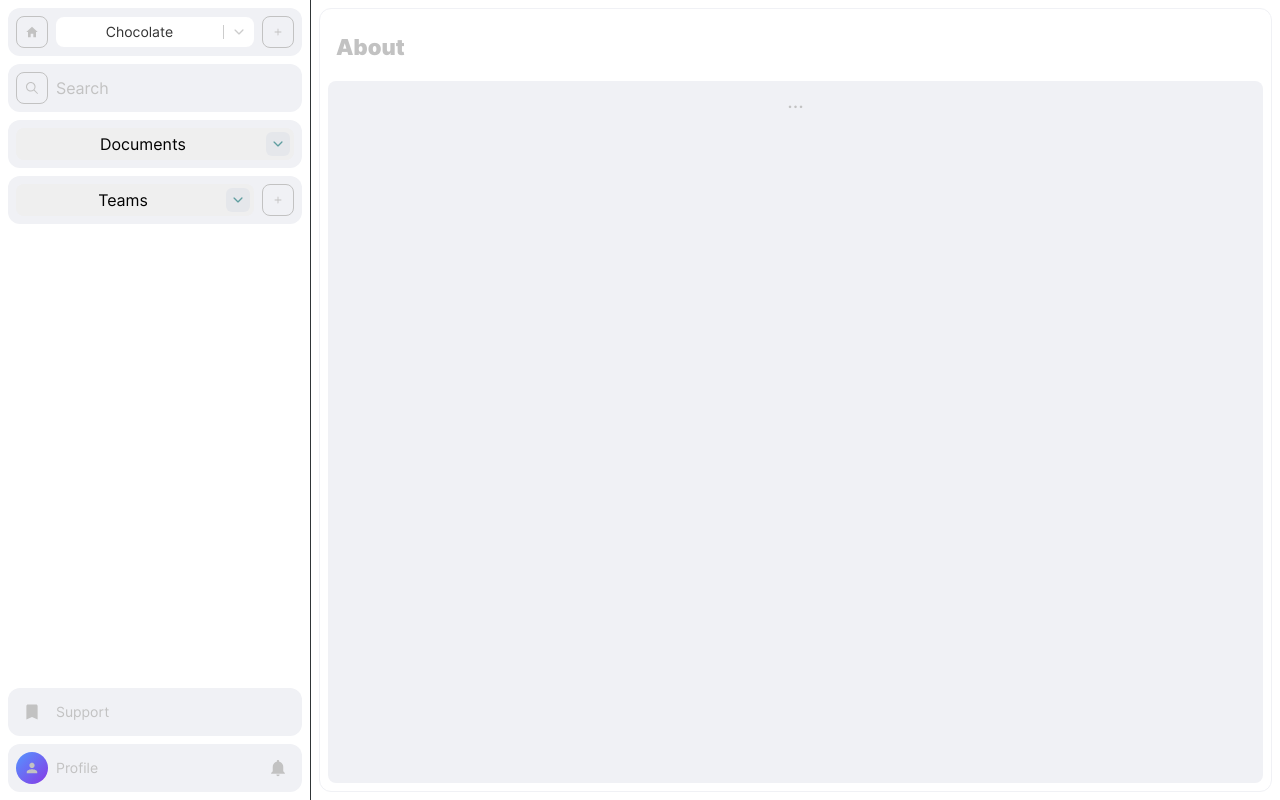
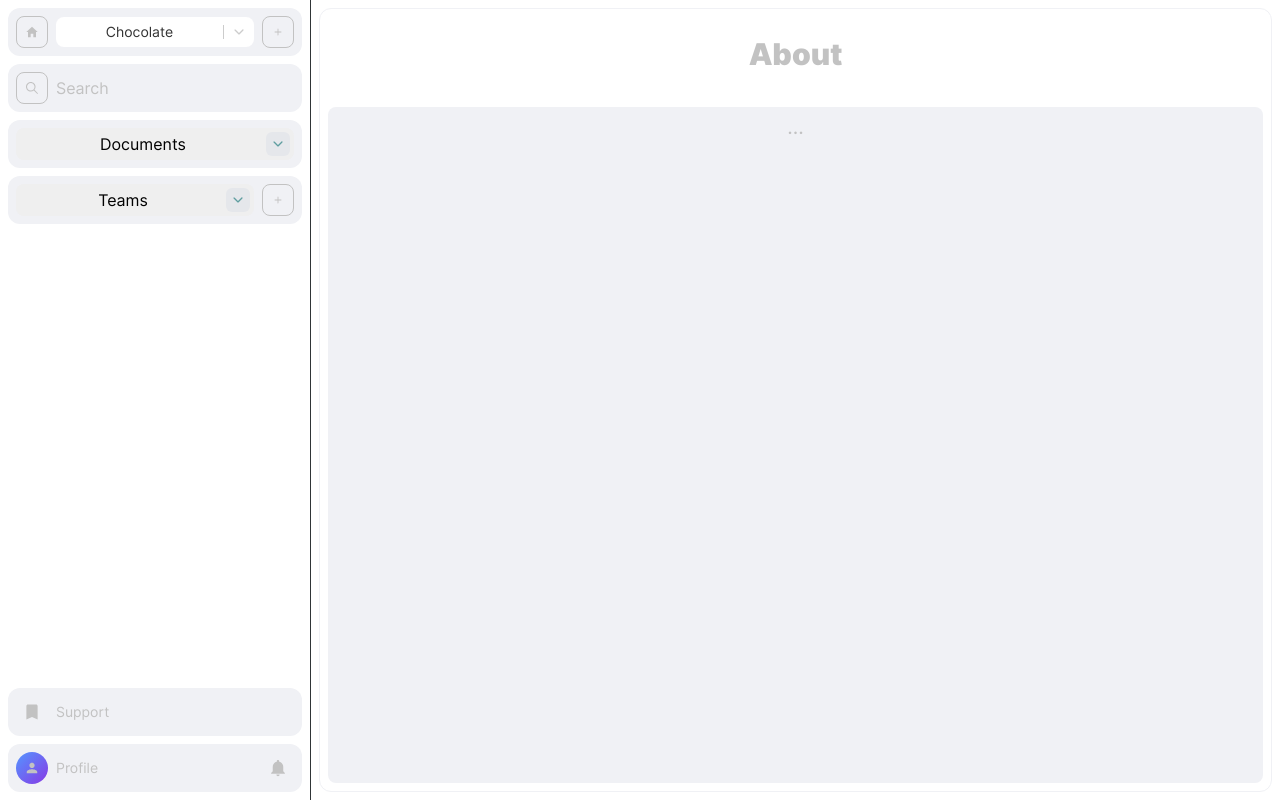
Before and after one commit to entools/tools.interface, a React (Vite) app: page /about in a window 1280 px wide. Built offline with nearby package versions, Linux system fonts and the light colour scheme.

Commit message:
fix: about page

```diff
--- a/src/pages/about-page/about-page.module.css
+++ b/src/pages/about-page/about-page.module.css
@@ -1,17 +1,3 @@
-.title {
-  width: 100%;
-  font-size: 22px;
-  line-height: 28px;
-  text-align: left;
-  padding: 0;
-  padding-left: 8px;
-  padding-right: 8px;
-  margin-top: 24px;
-  margin-bottom: 12px;
-  margin-left: 8px;
-  margin-right: 8px;
-}
-
 .form {
   display: flex;
   flex-direction: column;
--- a/src/pages/about-page/about-page.tsx
+++ b/src/pages/about-page/about-page.tsx
@@ -3,7 +3,7 @@ import style from './about-page.module.css';
 function AboutPage() {
   return (
     <div className="layout">
-      <h2 className={style.title}>About</h2>
+      <h2 className="title">About</h2>
       <div className={style.form}>
         ...
       </div>
```
